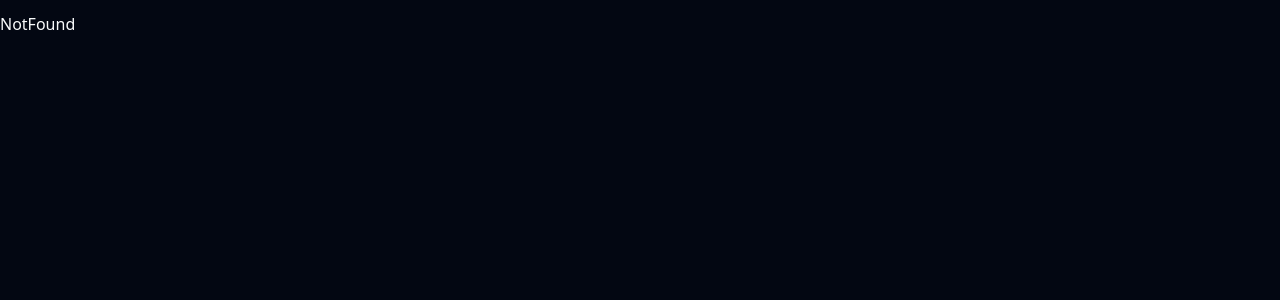
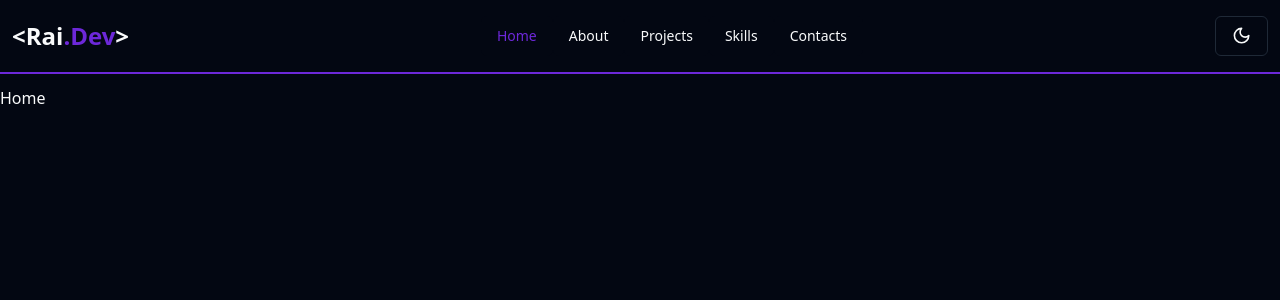
Before and after one commit to raigrc/ts-react-portfolio, a React (Vite) app: page / in a window 1280 px wide. Shown: the top 300 px of the page. Built offline with nearby package versions, Linux system fonts and the light colour scheme.

Commit message:
fix routes

```diff
--- a/src/components/layouts/Layout.tsx
+++ b/src/components/layouts/Layout.tsx
@@ -21,11 +21,11 @@ import { Sun, Moon } from "lucide-react";
 const Layout: React.FC = () => {
   const { setTheme } = useTheme();
   return (
-    <div className="flex h-screen flex-col font-montserrat">
+    <div className="flex flex-col h-screen font-montserrat">
       <NavigationMenu>
         <NavigationMenuList>
           <NavigationMenuItem>
-            <Link to="/ts-react-portfolio" className="text-2xl font-bold">
+            <Link to="/" className="text-2xl font-bold">
               <h1>
                 &lt;Rai<span className="text-primary">.Dev</span>&gt;
               </h1>
@@ -34,7 +34,7 @@ const Layout: React.FC = () => {
 
           <NavigationMenuItem>
             <NavLink
-              to="/ts-react-portfolio"
+              to="/"
               className={({ isActive }) =>
                 isActive ? "font-bold text-primary" : ""
               }
@@ -45,7 +45,7 @@ const Layout: React.FC = () => {
             </NavLink>
 
             <NavLink
-              to="/ts-react-portfolio/about"
+              to="/about"
               className={({ isActive }) =>
                 isActive ? "font-bold  text-primary" : ""
               }
@@ -56,7 +56,7 @@ const Layout: React.FC = () => {
             </NavLink>
 
             <NavLink
-              to="/ts-react-portfolio/projects"
+              to="/projects"
               className={({ isActive }) =>
                 isActive ? "font-bold  text-primary" : ""
               }
@@ -67,7 +67,7 @@ const Layout: React.FC = () => {
             </NavLink>
 
             <NavLink
-              to="/ts-react-portfolio/skills"
+              to="/skills"
               className={({ isActive }) =>
                 isActive ? "font-bold  text-primary" : ""
               }
@@ -78,7 +78,7 @@ const Layout: React.FC = () => {
             </NavLink>
 
             <NavLink
-              to="/ts-react-portfolio/contacts"
+              to="/contacts"
               className={({ isActive }) =>
                 isActive ? "font-bold  text-primary" : ""
               }
```
Also changed, not shown: src/main.tsx (+8 -8 lines).
